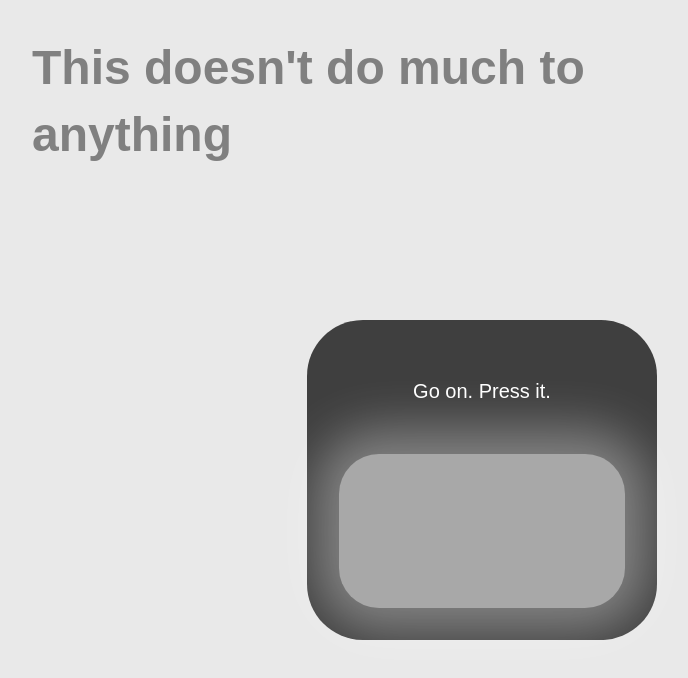
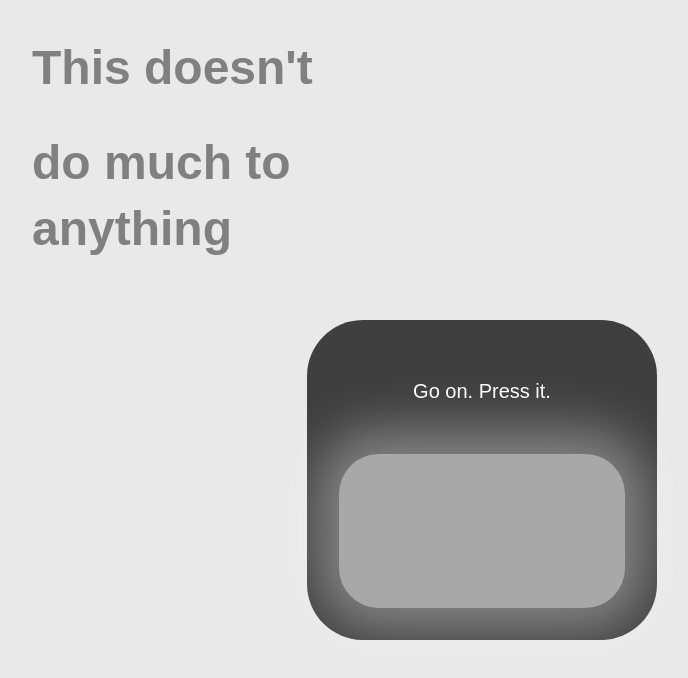
Before and after one commit to Shikhar-Singh-Git/does-nothing, a plain HTML site: page index.html in a window 1280 px wide. Shown: the top 678 px of the page, without its empty margins (158-846 px from the left). Drawn offline with Linux system fonts and the light colour scheme.

Commit message:
Update index.html

```diff
--- a/index.html
+++ b/index.html
@@ -15,7 +15,8 @@
 
 		<div class="header">
 
-			<h2 class="headerText">This doesn't do much to</h2>
+			<h2 class="headerText">This doesn't</h2>
+			<h2 class="headerText">do much to</h2>
 			<h2 class="headerText2" id="headerText2">anything</h2>
 
 		</div>
```
